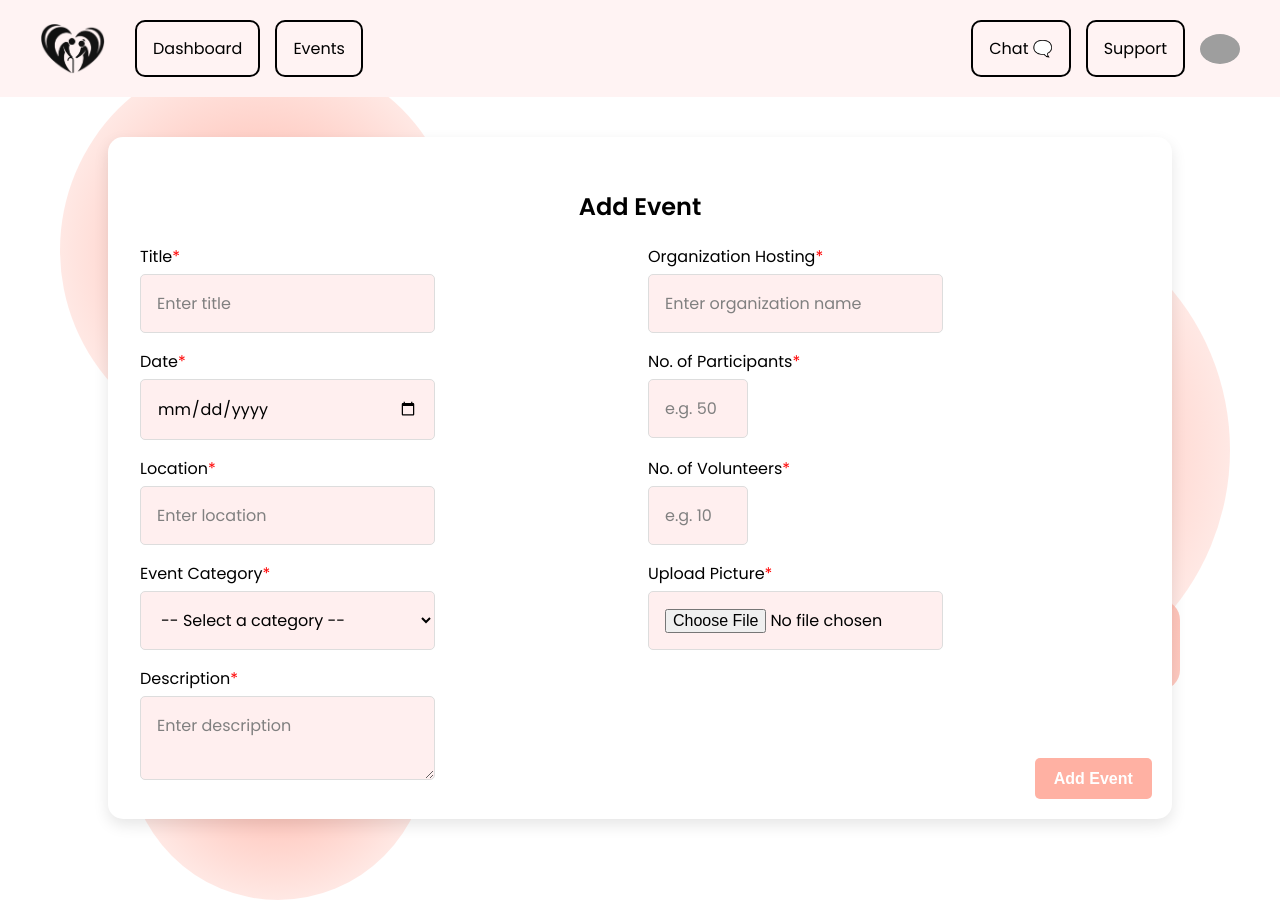
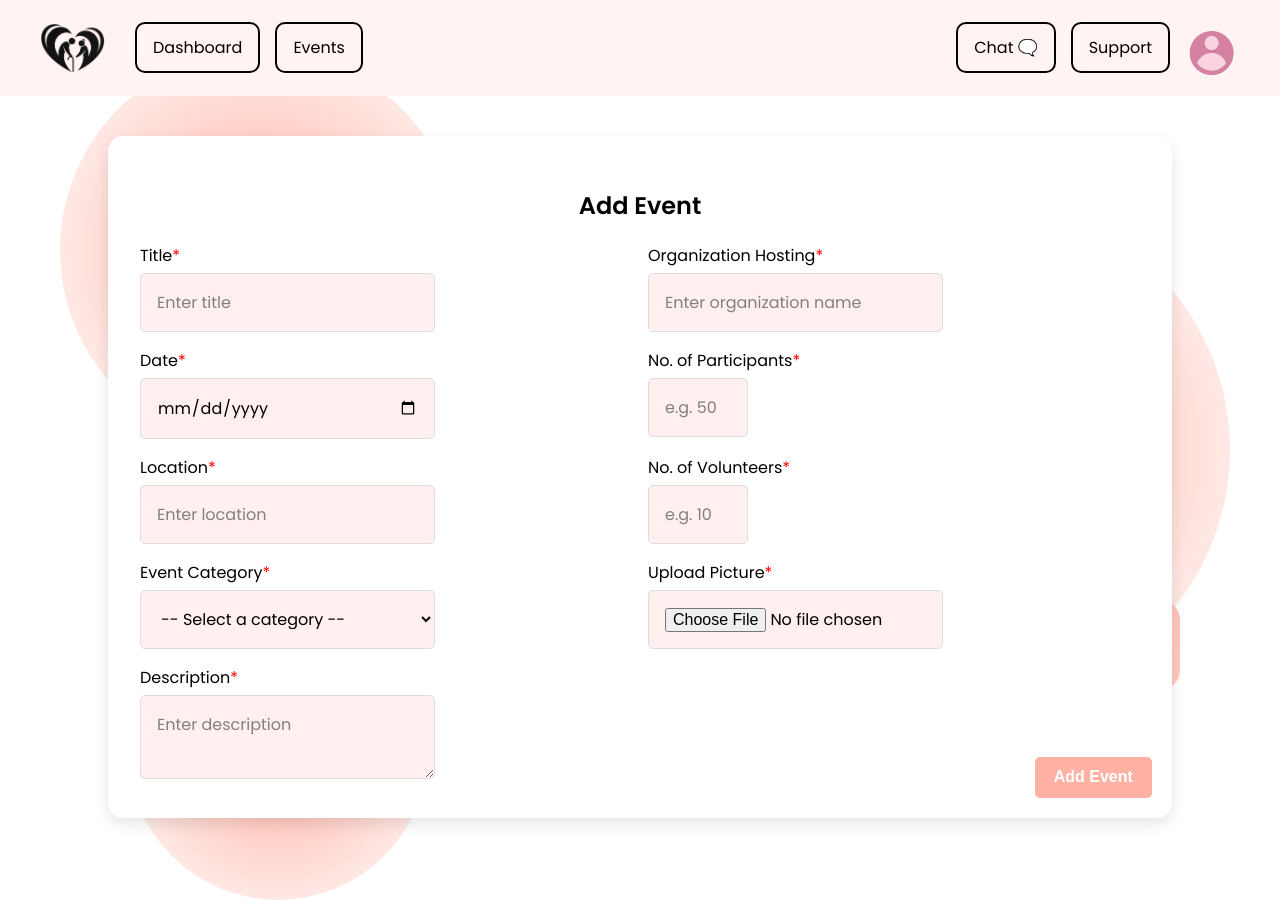
Before and after one commit to DatGuyLolzz/CONNEX, a Flask app: page /add-event in a window 1280 px wide. Run offline with Flask 3, Linux system fonts and the light colour scheme; grey boxes are pictures that could not be loaded.

Commit message:
update nav bar

```diff
--- a/app/templates/include/nav_bar.html
+++ b/app/templates/include/nav_bar.html
@@ -7,7 +7,7 @@
     display: flex;
     justify-content: space-between;
     align-items: center;
-    padding: 20px 40px;
+    padding: 9px 40px;
     flex-wrap: wrap;
   }
 
@@ -29,7 +29,7 @@
   .btn {
     background: none;
     border: 2px solid #000;
-    padding: 14px 16px;
+    padding: 11px 16px;
     border-radius: 10px;
     cursor: pointer;
     font-size: 1rem;
@@ -109,7 +109,7 @@
   <div id="navMenuRight" class="nav-menu-right">
     <a href="#" class="btn">Chat 🗨️</a>
     <a href="#" class="btn">Support</a>
-    <img src="{{ url_for('static', filename='images/profile.jpg') }}" alt="Avatar" width="40" style="border-radius: 50%;" />
+    <img src="{{ url_for('static', filename='images/admin-profile.png') }}" alt="Avatar" width="55" style="border-radius: 50%;" />
   </div>
 </header>
 
```
Also changed, not shown: app/static/images/admin-profile.png (added).
